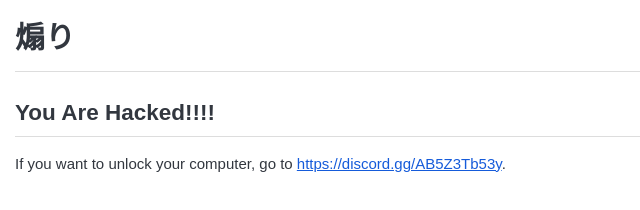
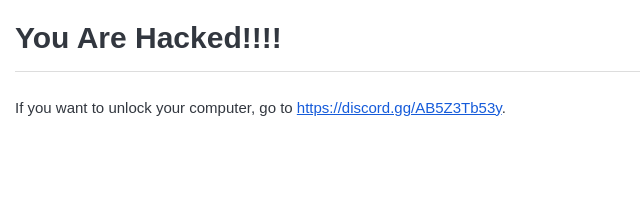
Before and after one commit to ilovecpplang/hacked, a plain HTML site: page index.html in a window 1280 px wide. Shown: the whole page, without its empty margins (0-640 px from the left). Drawn offline with Linux system fonts and the light colour scheme.

Commit message:
Update index.html

```diff
--- a/index.html
+++ b/index.html
@@ -108,10 +108,10 @@ hue-6-2: #c18401
 .hljs-link {
   text-decoration: underline;
 }</style>
-						<title>煽り</title>
+						<title>You Are Hacked!!!!</title>
 					</head>
 					<body>
-						<div class="exported-note"><div class="exported-note-title">煽り</div>
+						<div class="exported-note"><div class="exported-note-title">You Are Hacked!!!!</div>
 
 <style>
 		/* https://necolas.github.io/normalize.css/ */
@@ -566,8 +566,7 @@ pre.mermaid > svg { white-space: unset; }
 				}
 				.mermaid-export-graph > button:hover {
 					background-color: #CBDAF1 !important;
-				}</style><div id="rendered-md"><h1 id="you-are-hacked">You Are Hacked!!!!</h1>
-<p>If you want to unlock your computer, go to <a data-from-md="" title="https://discord.gg/AB5Z3Tb53y" href="https://discord.gg/AB5Z3Tb53y">https://discord.gg/AB5Z3Tb53y</a>.</p>
+				}</style><div id="rendered-md"><p>If you want to unlock your computer, go to <a data-from-md="" title="https://discord.gg/AB5Z3Tb53y" href="https://discord.gg/AB5Z3Tb53y">https://discord.gg/AB5Z3Tb53y</a>.</p>
 </div></div>
 					</body>
 				</html>
```
